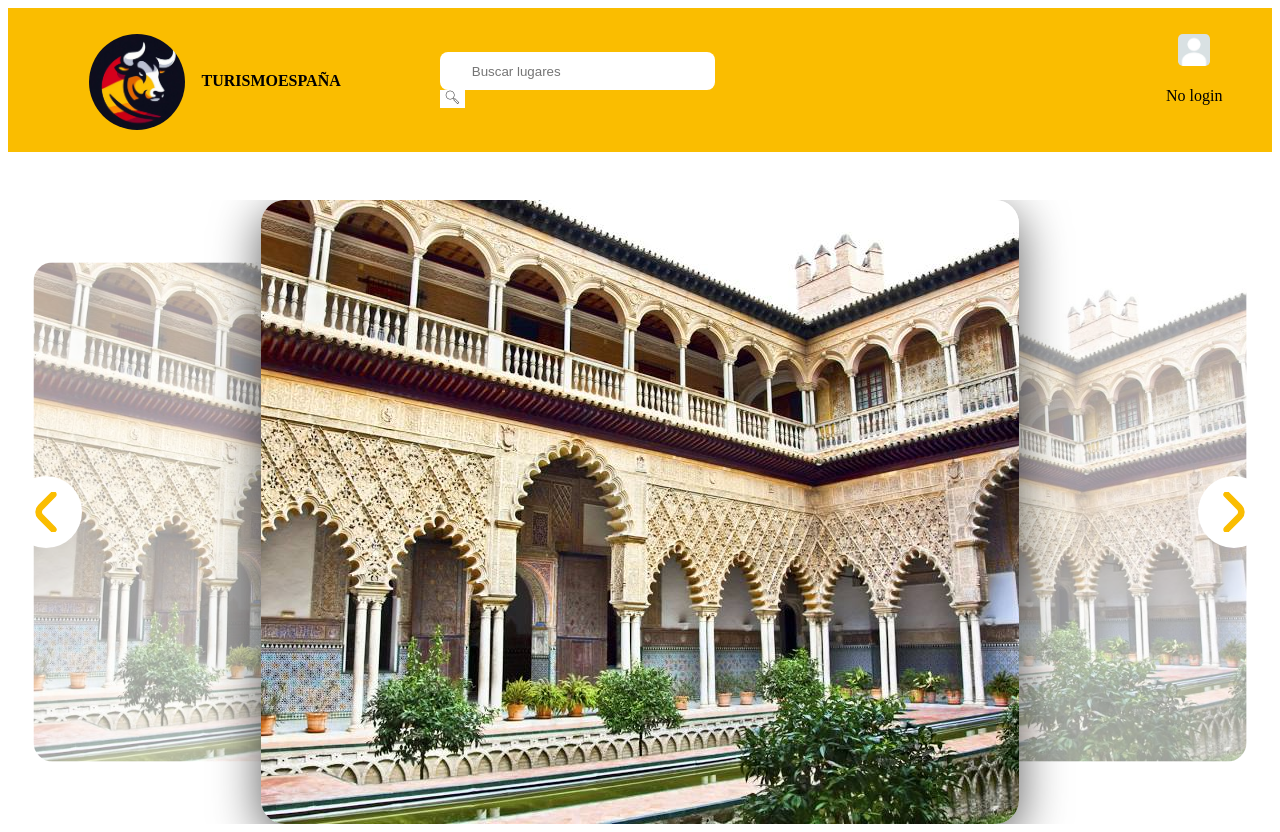
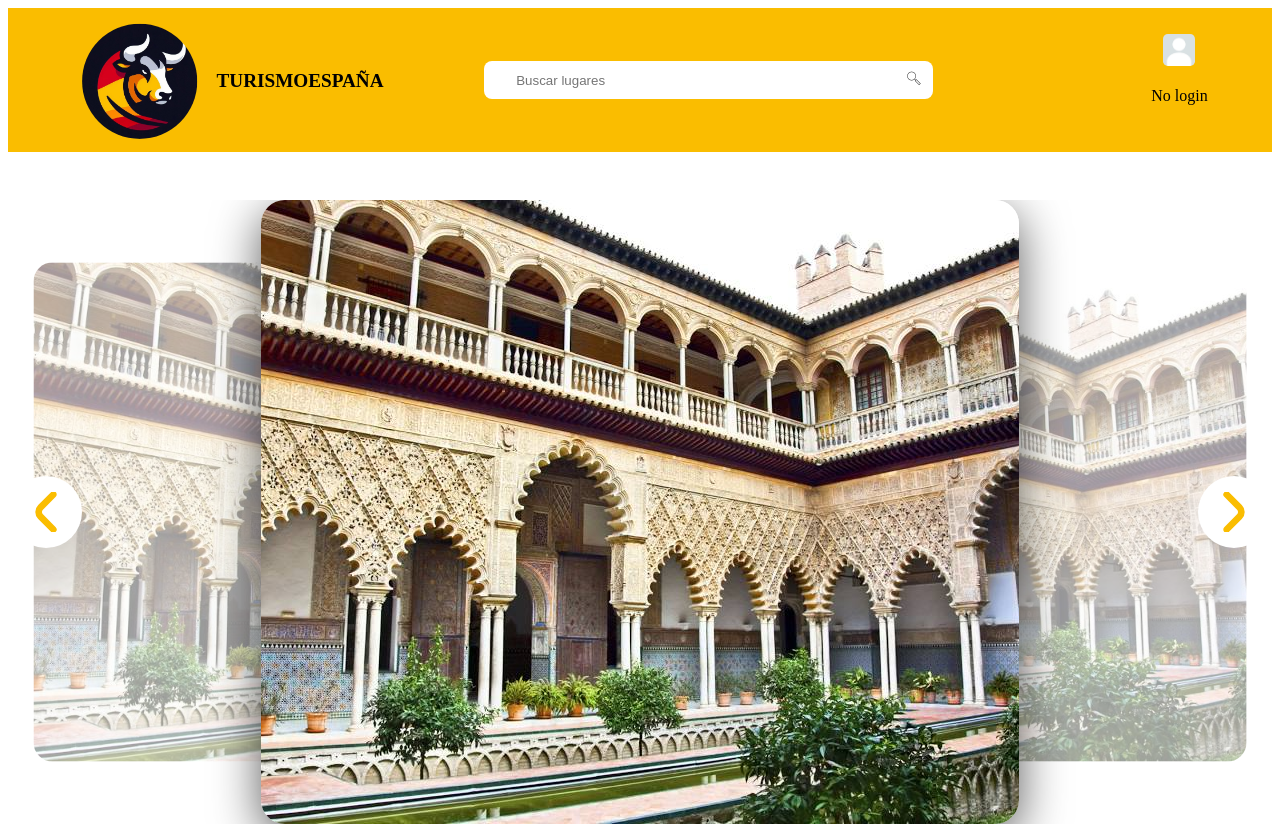
Before and after one commit to ALEXx1911/ProyectoTurismo, a React (Vite) app: page / in a window 1280 px wide. Built offline with nearby package versions, Linux system fonts and the light colour scheme.

Commit message:
Estilo de la barra arreglado.

```diff
--- a/css/style.css
+++ b/css/style.css
@@ -48,6 +48,7 @@
   display: flex;
   flex-direction: row;
   position: relative;
+  transform: scale(1.2);
 }
 .header__logo {
   width: 6rem;
@@ -62,6 +63,9 @@
   text-transform: uppercase;
 }
 .header__search-bar {
+  width: 35%;
+}
+.header__search-bar-container {
   animation: moveToBottom 2s ease-in 0.5s;
   animation-fill-mode: both;
   flex-grow: 0.5;
@@ -69,19 +73,19 @@
   align-items: center;
   transition: all 0.4s ease-out;
 }
-.header__search-bar__input {
+.header__search-bar-container__input {
   background-color: white;
   padding: 0.7rem 2rem;
   border-radius: 0.5rem;
   border: none;
   margin-right: -2rem;
-  width: 90%;
+  width: 100%;
 }
-.header__search-bar__search-button {
+.header__search-bar-container__search-button {
   background-color: white;
   border: none;
 }
-.header__search-bar__search-button:focus {
+.header__search-bar-container__search-button:focus {
   transform: translateY(0.2rem);
 }
 .header__profile-box {
--- a/sass/components/_header.scss
+++ b/sass/components/_header.scss
@@ -12,7 +12,7 @@
         display:flex;
         flex-direction: row;
         position:relative;
-
+          transform:scale(1.2);
     }
 
     &__logo{
@@ -25,10 +25,15 @@
     &__name{
         margin-left:1rem;
         margin-top:2.6rem;
+
         text-transform:uppercase;
     }
 
     &__search-bar{
+        width:35%;
+
+    }
+    &__search-bar-container{
         animation: moveToBottom 2s ease-in 0.5s;
         animation-fill-mode: both;
         flex-grow:0.5;
@@ -41,7 +46,7 @@
             border-radius: 0.5rem;
             border:none;
             margin-right: -2rem;
-            width: 90%;
+            width: 100%;
         }
         &__search-button{
             background-color: $color-white;
--- a/src/components/Search-bar.tsx
+++ b/src/components/Search-bar.tsx
@@ -9,11 +9,12 @@ export default function Search_bar({handleClickSearchBar}:Search_barProps){
     return(
     <form className="header__search-bar">
         <div className="header__search-bar-container">
-        <input type="text" className="header__search-bar__input" placeholder="Buscar lugares" onClick={handleClickSearchBar}/>
-        <button className="header__search-bar__search-button">
+        <input type="text" className="header__search-bar-container__input" placeholder="Buscar lugares" onClick={handleClickSearchBar}/>
+        <button className="header__search-bar-container__search-button">
         <i className="header__icon icon-basic-magnifier"></i>
         </button>
         </div>
+
        {/* Aquí hay que meter el "Provincia.tsx" y al hacerle click en una de las opciones, que se ponga el texto en el "input".
         Al darle a buscar, que acceda a la página de la provincia especificada. */}
 
```
Also changed, not shown: 1 other file (tests, documents, lock files or other folders).
